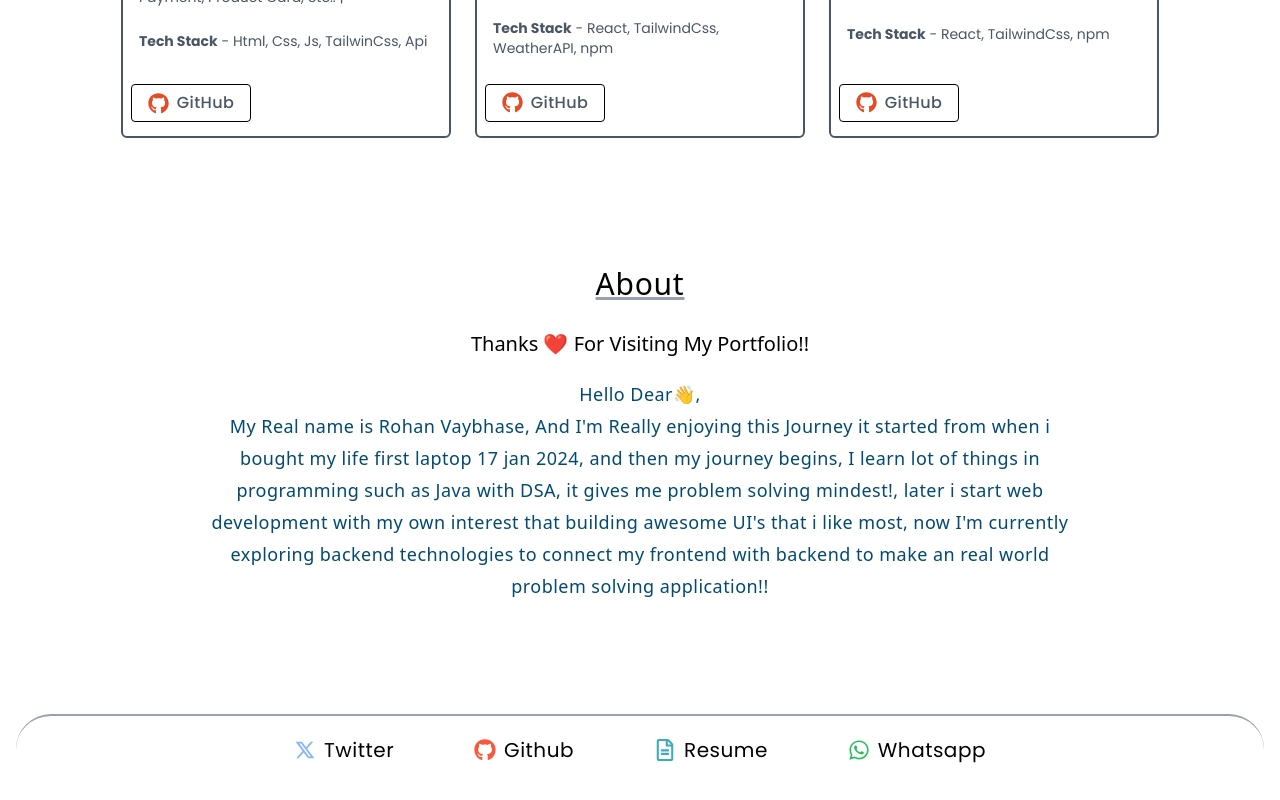
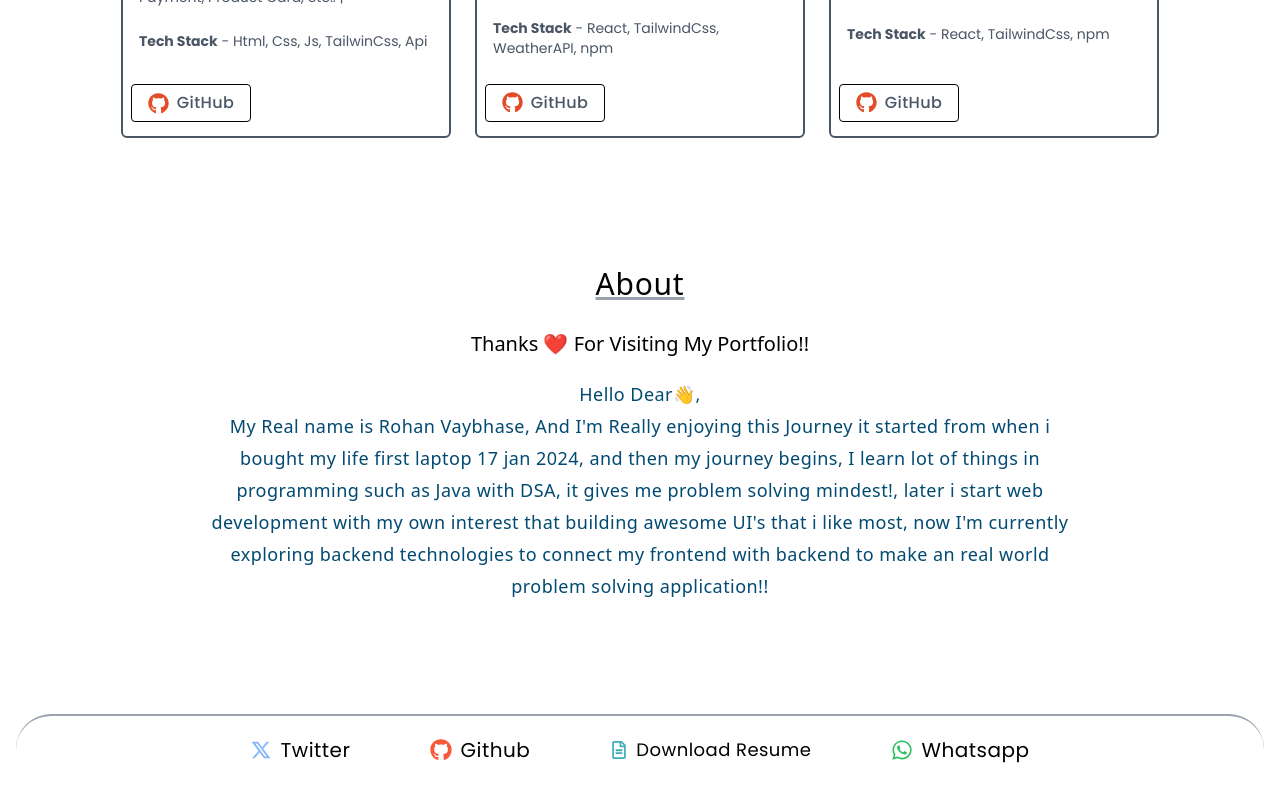
Before and after one commit to RonTheCoder50/portfolio, a React (Vite) app: page / in a window 1280 px wide. Shown: the part 1279-2079 px from the top of the page. Built offline with nearby package versions, Linux system fonts and the light colour scheme.

Commit message:
resume added to portfolio

```diff
--- a/src/components/footer.jsx
+++ b/src/components/footer.jsx
@@ -20,12 +20,14 @@ export default function FooterSection() {
                 link={'https://github.com/RonTheCoder50'}
             />
 
-            <FootBox
-                icon={FaRegFileAlt}
-                value={'Resume'}
-                color={'#3BACB8'}
-                link={'#'}
-            />
+            <span style={{fontFamily: 'poppins, sans-serif'}} className="flex items-center gap-2 text-base md:text-lg tracking-wide font-normal group">
+                <FaRegFileAlt color="#3BACB8"/>
+                <a  href="/resume_1.pdf"
+                    download={'/resume_1.pdf'}
+                    className="group-hover:underline underline-offset-2 cursor-pointer">
+                    Download Resume
+                </a>
+            </span>
 
             <FootBox
                 icon={FaWhatsapp}
```
Also changed, not shown: 1 other file (tests, documents, lock files or other folders).
